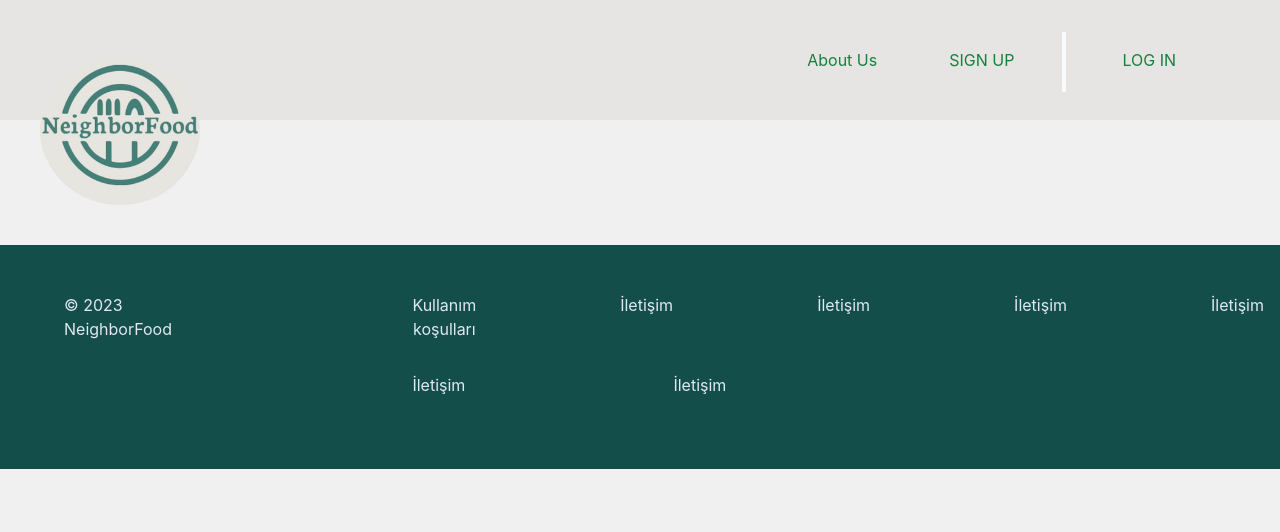
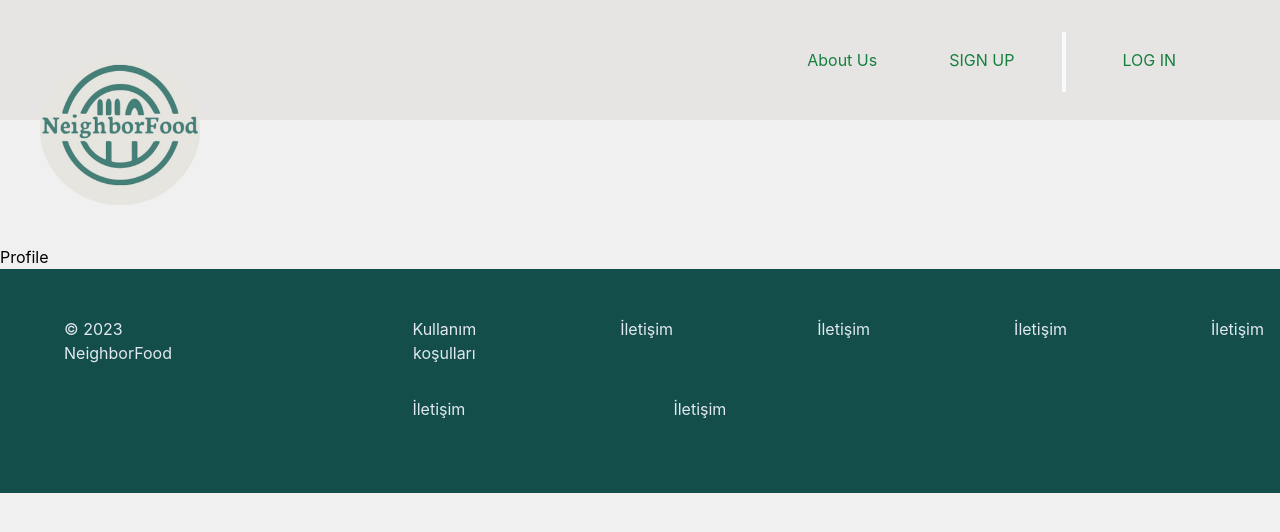
Before and after one commit to yemrebeskan/NeighboorFood, a React (Create React App) app in the folder ui/: page /profile in a window 1280 px wide. Shown: the top 532 px of the page. Built offline with nearby package versions, Linux system fonts and the light colour scheme; a web font is replaced by a local one.

Commit message:
app.js ve dropdown menü page ekleme
çakışma olmasın diye erken gönderdim

```diff
--- a/ui/src/App.js
+++ b/ui/src/App.js
@@ -13,6 +13,8 @@ import AuthContext from './context/AuthContext'
 import Orders from './pages/Orders'
 import BeChefPage from './pages/BeChefPage'
 import AboutUs from './pages/AboutUs'
+import Profile from './pages/Profile'
+import Settings from './pages/Settings'
 
 const App = () => {
   const authCtx = useContext(AuthContext)
@@ -44,6 +46,8 @@ const App = () => {
             <Route path="/orders" element={<Orders />} />
             <Route path="/bechef" element={<BeChefPage />}></Route>
             <Route path="/aboutus" element={<AboutUs />}></Route>
+            <Route path="/profile" element={<Profile />}></Route>
+            <Route path="/settings" element={<Settings />}></Route>
           </Routes>
         </BrowserRouter>
         <div className={authCtx.isOnClickedSignButton ? 'blur-sm ' : ''}>
--- a/ui/src/components/navbarComponents/DropdownMenu.js
+++ b/ui/src/components/navbarComponents/DropdownMenu.js
@@ -8,12 +8,14 @@ const DropdownMenu = ({ setIsLoggedIn }) => {
   return (
     <ul className="absolute right-0 mt-11  bg-white shadow-lg rounded-md  text-green-800 w-48 scale-125 z-10 text-sm">
       <li className="mb-2 hover:bg-gray-100">
+        <Link to="/profile">
           <button
             onClick={() => console.log('Settings')}
             className="w-full text-left p-4 "
           >
             Profile
           </button>
+        </Link>
       </li>
 
       <li className="mb-2 hover:bg-gray-100">
@@ -29,7 +31,7 @@ const DropdownMenu = ({ setIsLoggedIn }) => {
       <li className="mb-2 hover:bg-gray-100">
         <Link to="/orders">
           <button
-            onClick={() => console.log('Settings')}
+            onClick={() => console.log('Orders')}
             className="w-full text-left p-4"
           >
             Orders
@@ -37,17 +39,19 @@ const DropdownMenu = ({ setIsLoggedIn }) => {
         </Link>
       </li>
       <li className="mb-2 hover:bg-gray-100">
+        <Link to="/settings">
           <button
             onClick={() => console.log('Settings')}
             className="w-full text-left p-4"
           >
             Settings
           </button>
+        </Link>
       </li>
       <li className="mb-2 hover:bg-gray-100">
         <Link to="/bechef">
           <button
-            onClick={() => console.log('Settings')}
+            onClick={() => console.log('Be Chef')}
             className="w-full text-left p-4"
           >
             Be Chef
--- /dev/null
+++ b/ui/src/pages/Profile.js
@@ -0,0 +1,11 @@
+import React from 'react'
+
+const Profile = () => {
+  return (
+    <div>
+      <h1>Profile</h1>
+    </div>
+  )
+}
+
+export default Profile
--- /dev/null
+++ b/ui/src/pages/Settings.js
@@ -0,0 +1,11 @@
+import React from 'react'
+
+const Settings = () => {
+  return (
+    <div>
+      <h1>Settings</h1>
+    </div>
+  )
+}
+
+export default Settings
```
Lines whose indentation alone changed are shown as unchanged.
